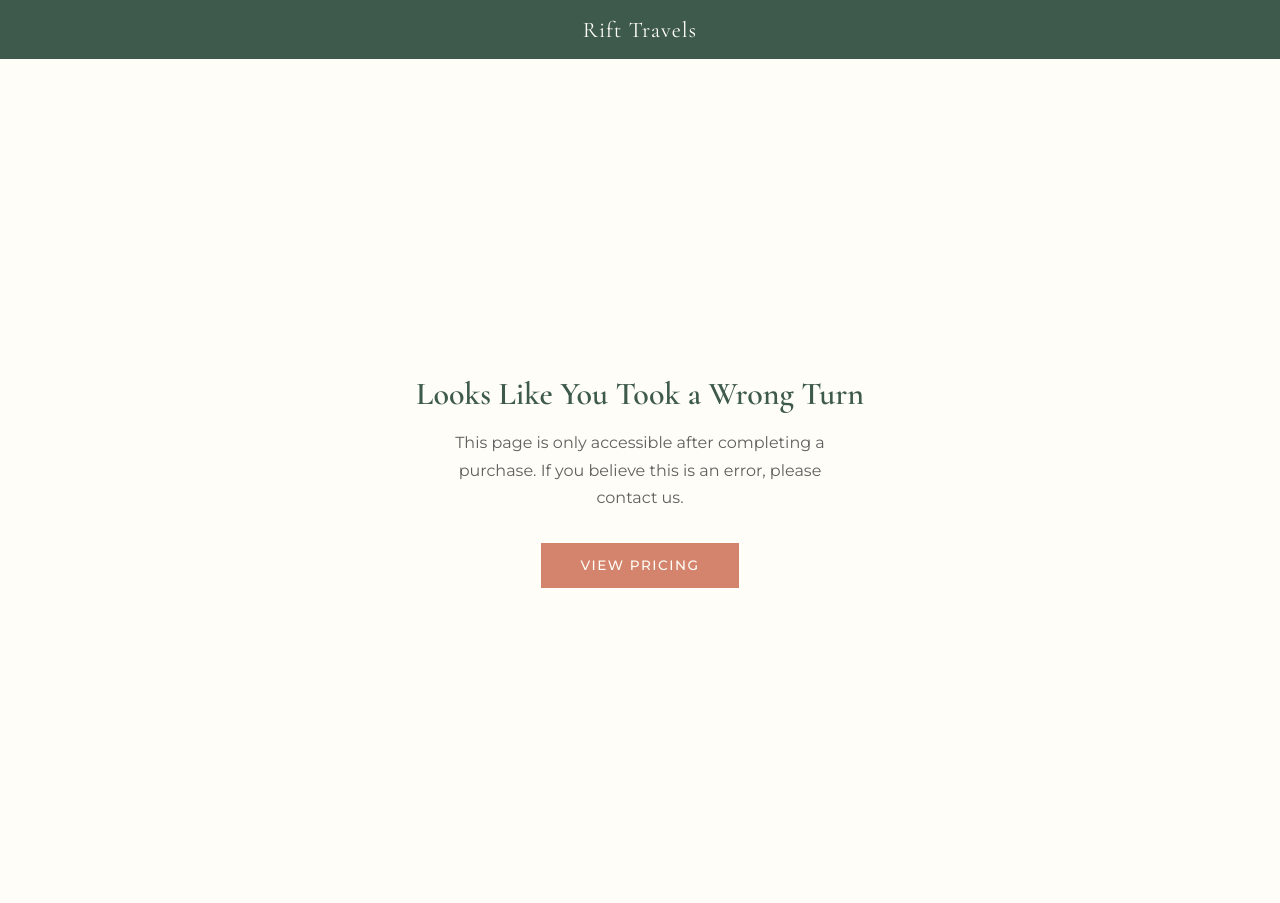
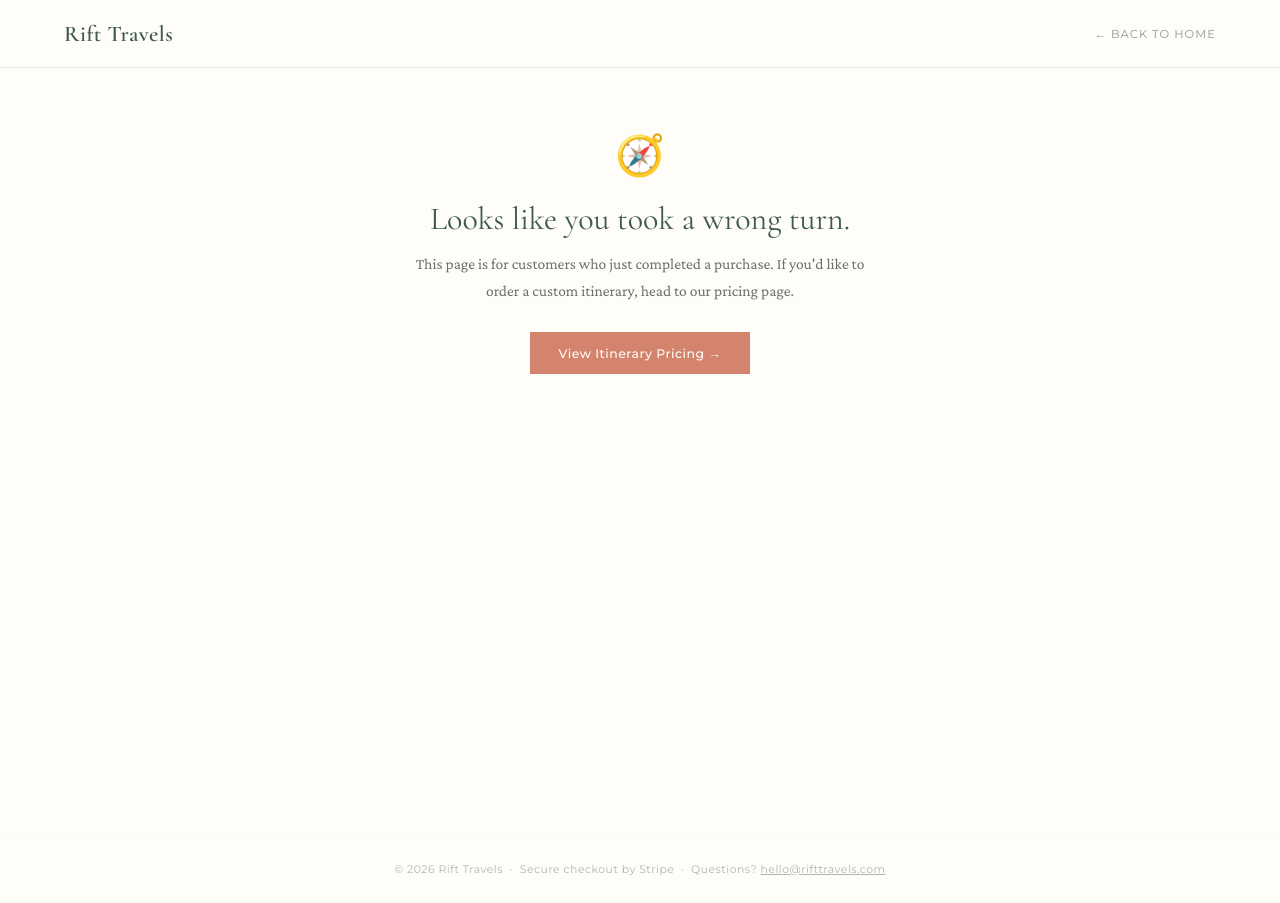
Before and after one commit to riftdigitalllc/RiftTravels.com, a Jekyll site: the page processing.html, which Jekyll copies as it is, in a window 1280 px wide. Built offline with Jekyll 4.4.1, drawn with Linux system fonts in a browser that asks for light colours.

Commit message:
Add processing.html — post-payment confirmation + intake form
- Animated checkmark + progress bar (2.4s) on successful Stripe redirect
- Validates session_id param (cs_ prefix); shows error page if missing/invalid
- Tally form 682zRO embedded dynamically after confirmation animation
- Matches RiftTravels brand: Cormorant Garamond, Crimson Pro, Montserrat, cream/green palette
- Works for all 4 products (1-3 day, 4-10 day, 10+ day, revision)
- Stripe success URL: rifttravels.com/processing.html?session_id={CHECKOUT_SESSION_ID}

Co-Authored-By: Claude Sonnet 4.6 <noreply@anthropic.com>

```diff
--- a/processing.html
+++ b/processing.html
@@ -4,11 +4,10 @@
   <meta charset="UTF-8">
   <meta name="viewport" content="width=device-width, initial-scale=1.0">
   <title>Payment Confirmed — Rift Travels</title>
-    <meta name="robots" content="noindex, nofollow">
-    <link rel="icon" type="image/x-icon" href="/favicon.ico">
+  <link rel="icon" href="/assets/images/favicon.png" type="image/png">
   <link rel="preconnect" href="https://fonts.googleapis.com">
   <link rel="preconnect" href="https://fonts.gstatic.com" crossorigin>
-    <link href="https://fonts.googleapis.com/css2?family=Cormorant+Garamond:wght@400;500;600&family=Montserrat:wght@300;400;500;600&display=swap" rel="stylesheet">
+  <link href="https://fonts.googleapis.com/css2?family=Cormorant+Garamond:wght@400;600&family=Crimson+Pro:ital,wght@0,400;1,400&family=Montserrat:wght@400;500;600&display=swap" rel="stylesheet">
   <style>
     :root {
       --sand: #F4EFE7;
@@ -20,299 +19,260 @@
       --cream: #FFFDF7;
       --gold: #C9A85E;
       --serif-display: 'Cormorant Garamond', serif;
+      --serif-body: 'Crimson Pro', serif;
       --sans: 'Montserrat', sans-serif;
     }
-        * { margin: 0; padding: 0; box-sizing: border-box; }
+    *, *::before, *::after { margin: 0; padding: 0; box-sizing: border-box; }
     body {
-            font-family: var(--sans);
+      font-family: var(--serif-body);
       background: var(--cream);
       color: var(--charcoal);
       min-height: 100vh;
+      display: flex;
+      flex-direction: column;
     }
 
-        /* ── TOP BAR ── */
-        .top-bar {
-            background: var(--deep-green);
-            text-align: center;
-            padding: 1rem;
+    /* ── NAV ── */
+    .nav {
+      display: flex; align-items: center; justify-content: space-between;
+      padding: 1.25rem 5%; border-bottom: 1px solid rgba(61,90,76,0.1);
+      background: var(--cream);
     }
-        .top-bar a {
-            font-family: var(--serif-display);
-            font-size: 1.4rem;
-            color: var(--cream);
-            text-decoration: none;
-            letter-spacing: 1px;
+    .nav-logo {
+      font-family: var(--serif-display); font-size: 1.4rem; font-weight: 600;
+      color: var(--deep-green); text-decoration: none; letter-spacing: 0.5px;
+    }
+    .nav-back {
+      font-family: var(--sans); font-size: 0.72rem; letter-spacing: 1px;
+      text-transform: uppercase; color: var(--deep-green); text-decoration: none;
+      opacity: 0.6; transition: opacity 0.2s;
+    }
+    .nav-back:hover { opacity: 1; }
+
+    /* ── MAIN ── */
+    main {
+      flex: 1; display: flex; flex-direction: column; align-items: center;
+      justify-content: flex-start; padding: 4rem 1.5rem 5rem;
     }
 
     /* ── CONFIRMATION STATE ── */
-        #confirmation-state {
-            display: flex;
-            flex-direction: column;
-            align-items: center;
-            justify-content: center;
-            min-height: calc(100vh - 56px);
-            padding: 3rem 2rem;
-            background:
-                radial-gradient(circle at 20% 30%, rgba(152, 168, 138, 0.15) 0%, transparent 50%),
-                radial-gradient(circle at 80% 70%, rgba(212, 132, 108, 0.1) 0%, transparent 50%),
-                var(--sand);
-            text-align: center;
+    #confirmation {
+      text-align: center; max-width: 540px; width: 100%;
+      transition: opacity 0.6s ease, transform 0.6s ease;
     }
+    #confirmation.fade-out { opacity: 0; transform: translateY(-12px); pointer-events: none; }
+
     .check-circle {
-            width: 90px;
-            height: 90px;
-            background: var(--deep-green);
-            border-radius: 50%;
-            display: flex;
-            align-items: center;
-            justify-content: center;
-            margin-bottom: 2rem;
-            animation: popIn 0.5s cubic-bezier(0.175, 0.885, 0.32, 1.275) forwards;
+      width: 72px; height: 72px; border-radius: 50%;
+      background: rgba(61,90,76,0.08); border: 2px solid var(--deep-green);
+      display: flex; align-items: center; justify-content: center;
+      margin: 0 auto 1.75rem;
+      animation: pop-in 0.5s cubic-bezier(0.34, 1.56, 0.64, 1) both;
     }
-        @keyframes popIn {
-            from { transform: scale(0); opacity: 0; }
-            to   { transform: scale(1); opacity: 1; }
+    .check-circle svg { width: 34px; height: 34px; }
+    .check-path {
+      stroke-dasharray: 50;
+      stroke-dashoffset: 50;
+      animation: draw-check 0.5s 0.35s ease forwards;
     }
-        .check-circle svg { width: 44px; height: 44px; stroke: var(--cream); }
-        #confirmation-state h1 {
-            font-family: var(--serif-display);
-            font-size: 2.8rem;
-            font-weight: 400;
-            color: var(--deep-green);
-            margin-bottom: 1rem;
-            animation: fadeUp 0.6s ease-out 0.3s both;
+    @keyframes pop-in {
+      from { transform: scale(0.4); opacity: 0; }
+      to   { transform: scale(1);   opacity: 1; }
     }
-        #confirmation-state p {
-            font-size: 1rem;
-            color: var(--charcoal);
-            opacity: 0.8;
-            max-width: 480px;
-            line-height: 1.7;
-            animation: fadeUp 0.6s ease-out 0.5s both;
+    @keyframes draw-check {
+      to { stroke-dashoffset: 0; }
     }
-        .loading-dots {
-            display: flex;
-            gap: 6px;
-            margin-top: 2.5rem;
-            animation: fadeUp 0.6s ease-out 0.7s both;
+
+    .confirm-label {
+      font-family: var(--sans); font-size: 0.68rem; letter-spacing: 3px;
+      text-transform: uppercase; color: var(--deep-green); opacity: 0.6;
+      margin-bottom: 0.75rem;
     }
-        .loading-dots span {
-            width: 8px; height: 8px;
-            background: var(--terracotta);
-            border-radius: 50%;
-            animation: dotBounce 1.2s ease-in-out infinite;
+    .confirm-h1 {
+      font-family: var(--serif-display); font-size: 2.6rem; font-weight: 400;
+      color: var(--deep-green); line-height: 1.1; margin-bottom: 1rem;
     }
-        .loading-dots span:nth-child(2) { animation-delay: 0.2s; }
-        .loading-dots span:nth-child(3) { animation-delay: 0.4s; }
-        @keyframes dotBounce {
-            0%, 80%, 100% { transform: translateY(0); opacity: 0.4; }
-            40%            { transform: translateY(-8px); opacity: 1; }
+    .confirm-sub {
+      font-family: var(--serif-body); font-size: 1.05rem; color: var(--charcoal);
+      opacity: 0.68; line-height: 1.75; margin-bottom: 2rem;
     }
-        @keyframes fadeUp {
-            from { opacity: 0; transform: translateY(16px); }
-            to   { opacity: 1; transform: translateY(0); }
+    .loading-bar {
+      width: 100%; height: 2px; background: rgba(61,90,76,0.1);
+      border-radius: 2px; overflow: hidden; margin-bottom: 0.75rem;
+    }
+    .loading-fill {
+      height: 100%; background: var(--deep-green); border-radius: 2px;
+      animation: load-fill 2.2s ease forwards;
+    }
+    @keyframes load-fill { from { width: 0%; } to { width: 100%; } }
+    .loading-text {
+      font-family: var(--sans); font-size: 0.68rem; letter-spacing: 1px;
+      text-transform: uppercase; color: var(--charcoal); opacity: 0.38;
     }
 
     /* ── FORM STATE ── */
-        #form-state {
-            display: none;
-            opacity: 0;
-            transition: opacity 0.6s ease;
-            padding: 3rem 2rem 4rem;
-            max-width: 780px;
-            margin: 0 auto;
+    #form-section {
+      width: 100%; max-width: 680px;
+      opacity: 0; transform: translateY(16px);
+      transition: opacity 0.6s ease, transform 0.6s ease;
+      pointer-events: none;
     }
-        #form-state.visible { display: block; }
-        #form-state.faded-in { opacity: 1; }
-        .form-header {
-            text-align: center;
-            margin-bottom: 2.5rem;
+    #form-section.visible { opacity: 1; transform: translateY(0); pointer-events: all; }
+
+    .form-header { text-align: center; margin-bottom: 2.5rem; }
+    .form-step-label {
+      font-family: var(--sans); font-size: 0.65rem; letter-spacing: 3px;
+      text-transform: uppercase; color: var(--terracotta); margin-bottom: 0.6rem;
     }
-        .form-header .label {
-            font-size: 0.7rem;
-            letter-spacing: 3px;
-            text-transform: uppercase;
-            color: var(--gold);
-            font-weight: 500;
-            margin-bottom: 0.75rem;
+    .form-h2 {
+      font-family: var(--serif-display); font-size: 2.2rem; font-weight: 400;
+      color: var(--deep-green); line-height: 1.15; margin-bottom: 0.75rem;
     }
-        .form-header h2 {
-            font-family: var(--serif-display);
-            font-size: 2.5rem;
-            font-weight: 400;
-            color: var(--deep-green);
-            margin-bottom: 0.75rem;
+    .form-desc {
+      font-family: var(--serif-body); font-size: 0.97rem;
+      color: var(--charcoal); opacity: 0.65; line-height: 1.75;
     }
-        .form-header p {
-            font-size: 0.95rem;
-            color: var(--charcoal);
-            opacity: 0.75;
-            line-height: 1.7;
-        }
-        .form-wrapper {
-            background: white;
-            border: 1px solid rgba(201, 168, 94, 0.25);
-            padding: 2rem;
-            min-height: 500px;
-        }
-        .form-wrapper iframe {
-            width: 100%;
-            border: none;
-            min-height: 700px;
-        }
-        .form-footer {
-            text-align: center;
-            margin-top: 2rem;
-            font-size: 0.8rem;
-            color: var(--charcoal);
-            opacity: 0.5;
+    .form-card {
+      background: rgba(255,253,247,0.98);
+      border: 1px solid rgba(61,90,76,0.12);
+      padding: 2rem 2.25rem;
     }
 
     /* ── ERROR STATE ── */
     #error-state {
-            display: none;
-            flex-direction: column;
-            align-items: center;
-            justify-content: center;
-            min-height: calc(100vh - 56px);
-            padding: 3rem 2rem;
-            text-align: center;
+      display: none; text-align: center; max-width: 460px;
     }
-        #error-state h2 {
-            font-family: var(--serif-display);
-            font-size: 2rem;
-            color: var(--deep-green);
-            margin-bottom: 1rem;
+    #error-state.visible { display: block; }
+    .error-icon { font-size: 2.5rem; margin-bottom: 1.25rem; }
+    .error-h {
+      font-family: var(--serif-display); font-size: 2rem; font-weight: 400;
+      color: var(--deep-green); margin-bottom: 0.75rem;
     }
-        #error-state p {
-            color: var(--charcoal);
-            opacity: 0.75;
-            margin-bottom: 2rem;
-            line-height: 1.7;
-            max-width: 420px;
+    .error-p {
+      color: var(--charcoal); opacity: 0.68; line-height: 1.75;
+      margin-bottom: 1.75rem; font-size: 0.97rem;
     }
-        .btn-back {
-            display: inline-block;
-            padding: 0.9rem 2.5rem;
-            background: var(--terracotta);
-            color: var(--cream);
-            text-decoration: none;
-            font-family: var(--sans);
-            font-size: 0.85rem;
-            letter-spacing: 1.5px;
-            text-transform: uppercase;
-            font-weight: 500;
-            transition: background 0.3s;
+    .error-link {
+      display: inline-block; padding: 0.85rem 1.75rem;
+      background: var(--terracotta); color: var(--cream); text-decoration: none;
+      font-family: var(--sans); font-size: 0.78rem; font-weight: 500;
+      letter-spacing: 0.5px; transition: background 0.2s;
     }
-        .btn-back:hover { background: var(--deep-rust); }
+    .error-link:hover { background: var(--deep-rust); }
+
+    /* ── FOOTER ── */
+    footer {
+      text-align: center; padding: 1.5rem;
+      font-family: var(--sans); font-size: 0.68rem; letter-spacing: 0.5px;
+      color: var(--charcoal); opacity: 0.35;
+      border-top: 1px solid rgba(61,90,76,0.08);
+    }
+    footer a { color: inherit; }
+
+    @media (max-width: 600px) {
+      .confirm-h1 { font-size: 2rem; }
+      .form-card { padding: 1.25rem 1rem; }
+    }
   </style>
 </head>
 <body>
 
-    <div class="top-bar">
-        <a href="/">Rift Travels</a>
+  <nav class="nav">
+    <a href="/" class="nav-logo">Rift Travels</a>
+    <a href="/" class="nav-back">← Back to home</a>
+  </nav>
+
+  <main>
+
+    <!-- ERROR: no valid session_id -->
+    <div id="error-state">
+      <div class="error-icon">🧭</div>
+      <h2 class="error-h">Looks like you took a wrong turn.</h2>
+      <p class="error-p">This page is for customers who just completed a purchase. If you'd like to order a custom itinerary, head to our pricing page.</p>
+      <a href="/pricing/" class="error-link">View Itinerary Pricing →</a>
     </div>
 
-    <!-- State 1: Payment confirmed, loading -->
-    <div id="confirmation-state">
+    <!-- STEP 1: Payment confirmed animation -->
+    <div id="confirmation">
       <div class="check-circle">
-            <svg fill="none" viewBox="0 0 24 24" stroke-width="2.5">
-                <path stroke-linecap="round" stroke-linejoin="round" d="M5 13l4 4L19 7"/>
+        <svg viewBox="0 0 50 50" fill="none" stroke="#3D5A4C" stroke-width="3.5" stroke-linecap="round" stroke-linejoin="round">
+          <polyline class="check-path" points="12,27 22,37 40,17"></polyline>
         </svg>
       </div>
-        <h1>Payment Confirmed!</h1>
-        <p>Your order is locked in. We're loading your intake form now — just tell us about your trip and we'll get to work on your itinerary.</p>
-        <div class="loading-dots">
-            <span></span><span></span><span></span>
+      <p class="confirm-label">Payment Confirmed</p>
+      <h1 class="confirm-h1">You're all set.<br>Let's build your trip.</h1>
+      <p class="confirm-sub">Your payment went through. Fill out the short form below and we'll have your custom itinerary in your inbox within 24 hours.</p>
+      <div class="loading-bar"><div class="loading-fill"></div></div>
+      <p class="loading-text">Loading your intake form…</p>
+    </div>
+
+    <!-- STEP 2: Intake form -->
+    <div id="form-section">
+      <div class="form-header">
+        <p class="form-step-label">Step 2 of 2</p>
+        <h2 class="form-h2">Tell Us About Your Trip</h2>
+        <p class="form-desc">Takes about 5 minutes. The more detail you share, the better your itinerary.</p>
+      </div>
+      <div class="form-card">
+        <div id="tally-host"></div>
       </div>
     </div>
 
-    <!-- State 2: Intake form -->
-    <div id="form-state">
-        <div class="form-header">
-            <p class="label">Step 2 of 2</p>
-            <h2>Tell Us About Your Trip</h2>
-            <p>Fill out the form below and your custom itinerary will be delivered within 24 hours.</p>
-        </div>
-        <div class="form-wrapper">
-            <iframe
-                id="tally-frame"
-                src=""
-                frameborder="0"
-                marginheight="0"
-                marginwidth="0"
-                title="Rift Travels Itinerary Intake Form"
-                allowfullscreen>
-            </iframe>
-        </div>
-        <p class="form-footer">Questions? Email us at hello@rifttravels.com</p>
-    </div>
+  </main>
 
-    <!-- State 3: Error (no session ID) -->
-    <div id="error-state" style="display:none; flex-direction:column;">
-        <h2>Looks Like You Took a Wrong Turn</h2>
-        <p>This page is only accessible after completing a purchase. If you believe this is an error, please contact us.</p>
-        <a href="/pricing/" class="btn-back">View Pricing</a>
-    </div>
+  <footer>
+    &copy; <span id="yr"></span> Rift Travels &nbsp;·&nbsp; Secure checkout by Stripe
+    &nbsp;·&nbsp; Questions? <a href="mailto:hello@rifttravels.com">hello@rifttravels.com</a>
+  </footer>
 
   <script>
-        (function () {
+    document.getElementById('yr').textContent = new Date().getFullYear();
+
     var params = new URLSearchParams(window.location.search);
     var sessionId = params.get('session_id');
 
-            // Basic check: must look like a Stripe session ID
-            var isValidSession = sessionId && /^cs_(test_|live_)?[A-Za-z0-9]{20,}/.test(sessionId);
-
-            if (!isValidSession) {
-                document.getElementById('confirmation-state').style.display = 'none';
-                var err = document.getElementById('error-state');
-                err.style.display = 'flex';
-                return;
+    if (!sessionId || !sessionId.startsWith('cs_')) {
+      // No valid Stripe session — show error
+      document.getElementById('error-state').classList.add('visible');
+      document.getElementById('confirmation').style.display = 'none';
+    } else {
+      // Valid session — run confirmation animation, then reveal form
+      setTimeout(function () {
+        document.getElementById('confirmation').classList.add('fade-out');
+        setTimeout(function () {
+          document.getElementById('confirmation').style.display = 'none';
+          loadTallyForm();
+          document.getElementById('form-section').classList.add('visible');
+        }, 600);
+      }, 2400);
     }
 
-            // Build Tally embed URL — session ID passed as hidden field
-            var tallyBase = 'https://tally.so/embed/682zRO';
-            var tallyParams = new URLSearchParams({
-                alignLeft: '1',
-                hideTitle: '1',
-                transparentBackground: '1',
-                dynamicHeight: '1',
-                stripe_session: sessionId
-            });
-            var tallyUrl = tallyBase + '?' + tallyParams.toString();
+    function loadTallyForm() {
+      var host = document.getElementById('tally-host');
+      var src  = [
+        'https://tally.so/embed/682zRO',
+        '?alignLeft=1',
+        '&hideTitle=1',
+        '&transparentBackground=1',
+        '&dynamicHeight=1'
+      ].join('');
 
-            // After 2.5s, swap to form
-            setTimeout(function () {
-                var confirmEl = document.getElementById('confirmation-state');
-                var formEl    = document.getElementById('form-state');
-                var frame     = document.getElementById('tally-frame');
+      var iframe = document.createElement('iframe');
+      iframe.setAttribute('data-tally-src', src);
+      iframe.setAttribute('loading', 'lazy');
+      iframe.setAttribute('width', '100%');
+      iframe.setAttribute('height', '500');
+      iframe.setAttribute('frameborder', '0');
+      iframe.setAttribute('title', 'Rift Travels Itinerary Intake');
+      host.appendChild(iframe);
 
-                // Set the iframe src right before showing
-                frame.src = tallyUrl;
-
-                // Fade out confirmation
-                confirmEl.style.transition = 'opacity 0.5s ease';
-                confirmEl.style.opacity = '0';
-
-                setTimeout(function () {
-                    confirmEl.style.display = 'none';
-                    formEl.style.display    = 'block';
-                    // Trigger reflow before adding faded-in class
-                    void formEl.offsetHeight;
-                    formEl.classList.add('faded-in');
-                    window.scrollTo({ top: 0, behavior: 'instant' });
-                }, 500);
-
-            }, 2500);
-
-            // Handle Tally dynamic height messages
-            window.addEventListener('message', function (e) {
-                if (e.origin === 'https://tally.so' && e.data && e.data.height) {
-                    var frame = document.getElementById('tally-frame');
-                    frame.style.minHeight = e.data.height + 'px';
+      var s = document.createElement('script');
+      s.src = 'https://tally.so/widgets/embed.js';
+      s.onload = function () {
+        if (typeof Tally !== 'undefined') Tally.loadEmbeds();
+      };
+      document.body.appendChild(s);
     }
-            });
-        })();
   </script>
 
 </body>
```
Lines whose indentation alone changed are shown as unchanged.
